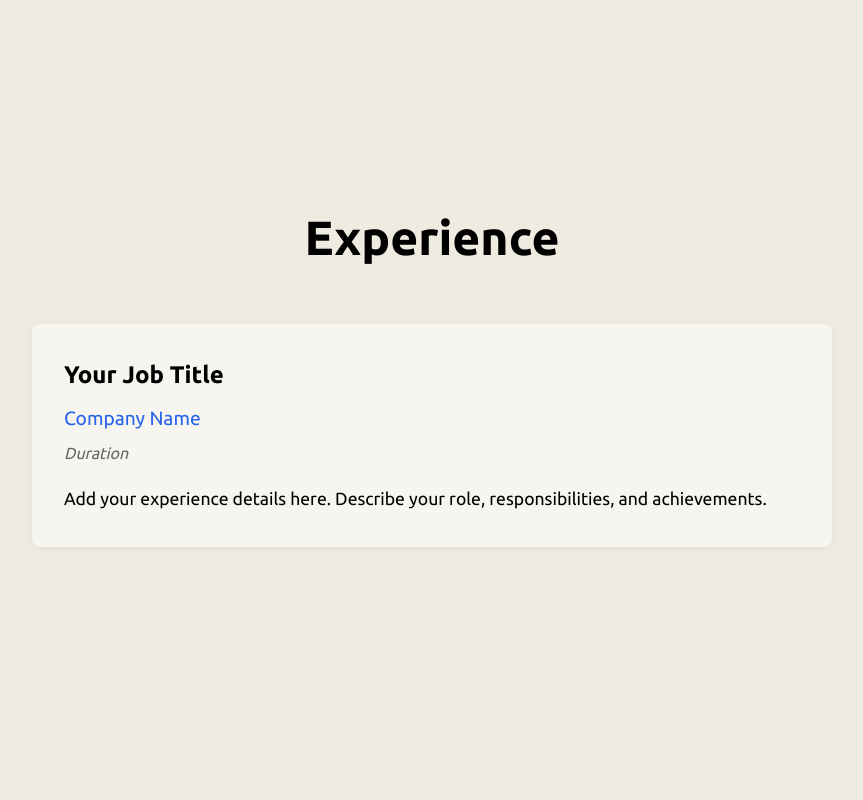
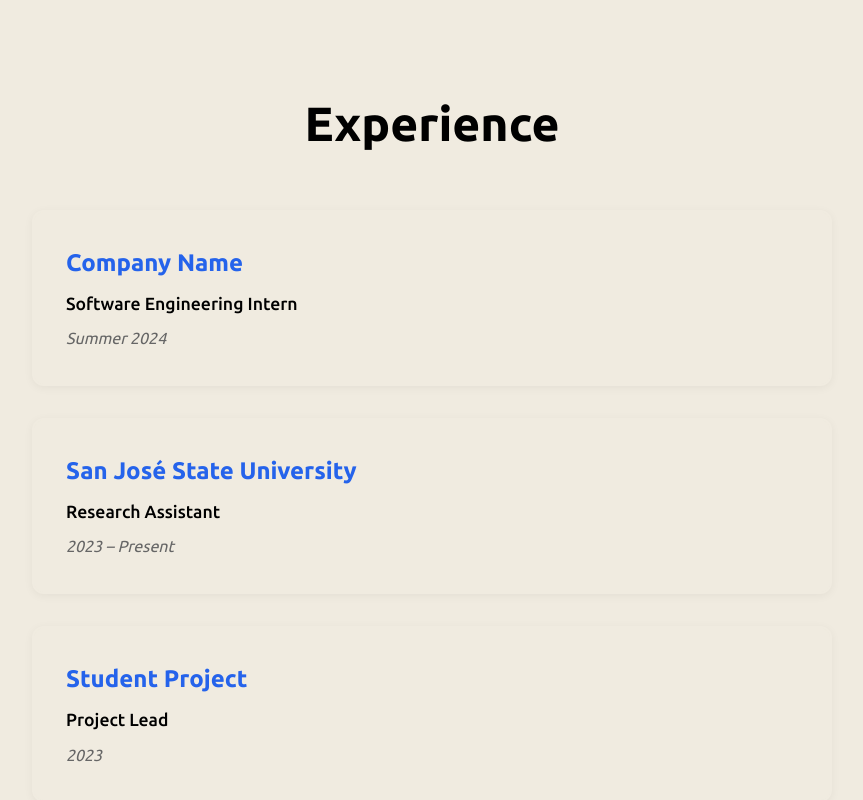
Before and after one commit to BhargavJakkaraju/Portfolio2, a Next.js app: page / in a window 1280 px wide. Shown: the part 1611-2411 px from the top of the page, without its empty margins (208-1071 px from the left). Built offline with nearby package versions, Linux system fonts and the light colour scheme.

Commit message:
added experience section

```diff
--- a/components/Experience.module.css
+++ b/components/Experience.module.css
@@ -1,3 +1,9 @@
+@property --deg {
+  syntax: '<angle>';
+  initial-value: 0deg;
+  inherits: false;
+}
+
 .experience {
   min-height: 100vh;
   padding: 6rem 2rem;
@@ -20,42 +26,168 @@
 }
 
 .content {
+  display: flex;
+  flex-direction: column;
+  gap: 2rem;
   max-width: 800px;
   margin: 0 auto;
 }
 
-.experienceItem {
-  background-color: rgba(255, 255, 255, 0.5);
-  padding: 2rem;
-  border-radius: 8px;
-  margin-bottom: 2rem;
+.cardWrapper {
+  transition: transform 0.3s ease;
+}
+
+.cardWrapper:hover {
+  transform: scale(1.05);
+}
+
+.experienceCard {
+  --deg: 0deg;
+  position: relative;
+  padding: 2px;
+  border-radius: 12px;
+  isolation: isolate;
   box-shadow: 0 2px 10px rgba(0, 0, 0, 0.05);
 }
 
-.jobTitle {
+/* Rotating gradient border – visible on hover */
+.experienceCard::before {
+  content: '';
+  position: absolute;
+  inset: 0;
+  padding: 2px;
+  box-sizing: border-box;
+  border-radius: 12px;
+  background: conic-gradient(from var(--deg),
+      #60a5fa,
+      #2563eb,
+      #3b82f6,
+      #60a5fa);
+  -webkit-mask:
+    linear-gradient(#fff 0 0) content-box,
+    linear-gradient(#fff 0 0);
+  -webkit-mask-composite: xor;
+  mask:
+    linear-gradient(#fff 0 0) content-box,
+    linear-gradient(#fff 0 0);
+  mask-composite: exclude;
+  z-index: 0;
+  opacity: 0;
+  transition: opacity 0.3s ease;
+}
+
+.cardWrapper:hover .experienceCard::before {
+  opacity: 1;
+  animation: experienceRotateDeg 5s linear infinite;
+}
+
+/* Optional glow behind */
+.experienceCard::after {
+  content: '';
+  position: absolute;
+  inset: 0;
+  padding: 2px;
+  box-sizing: border-box;
+  border-radius: 12px;
+  background: conic-gradient(from var(--deg),
+      #60a5fa,
+      #2563eb,
+      #3b82f6,
+      #60a5fa);
+  -webkit-mask:
+    linear-gradient(#fff 0 0) content-box,
+    linear-gradient(#fff 0 0);
+  -webkit-mask-composite: xor;
+  mask:
+    linear-gradient(#fff 0 0) content-box,
+    linear-gradient(#fff 0 0);
+  mask-composite: exclude;
+  z-index: -1;
+  opacity: 0;
+  transition: opacity 0.3s ease;
+  filter: blur(8px);
+}
+
+.cardWrapper:hover .experienceCard::after {
+  opacity: 0.5;
+  animation: experienceRotateDeg 5s linear infinite;
+}
+
+@keyframes experienceRotateDeg {
+  to {
+    --deg: 360deg;
+  }
+}
+
+.experienceCardInner {
+  position: relative;
+  z-index: 2;
+  background-color: rgba(240, 235, 224, 0.98);
+  backdrop-filter: blur(10px);
+  border-radius: 10px;
+  padding: 2rem;
+  min-height: 140px;
+  overflow: hidden;
+}
+
+.experienceCardFront {
+  transition: filter 0.3s ease;
+}
+
+.cardWrapper:hover .experienceCardFront {
+  filter: blur(6px);
+}
+
+.company {
   font-size: 1.5rem;
-  font-weight: 600;
-  color: #000000;
+  font-weight: 700;
+  color: #2563eb;
   margin-bottom: 0.5rem;
 }
 
-.company {
-  font-size: 1.2rem;
-  color: #2563eb;
+.jobTitle {
+  font-size: 1.1rem;
+  font-weight: 500;
+  color: #000000;
   margin-bottom: 0.5rem;
 }
 
 .duration {
   font-size: 1rem;
   color: #666666;
-  margin-bottom: 1rem;
   font-style: italic;
 }
 
-.description {
-  font-size: 1.1rem;
+.experienceCardOverlay {
+  position: absolute;
+  inset: 0;
+  display: flex;
+  flex-direction: column;
+  justify-content: center;
+  padding: 2rem;
+  background-color: rgba(240, 235, 224, 0.97);
+  border-radius: 10px;
+  opacity: 0;
+  transition: opacity 0.3s ease;
+  pointer-events: none;
+}
+
+.cardWrapper:hover .experienceCardOverlay {
+  opacity: 1;
+  pointer-events: auto;
+}
+
+.overlayTitle {
+  font-size: 1.25rem;
+  font-weight: 600;
+  color: #2563eb;
+  margin-bottom: 0.75rem;
+}
+
+.overlayText {
+  font-size: 1rem;
   color: #000000;
-  line-height: 1.8;
+  line-height: 1.7;
 }
 
 @media (max-width: 768px) {
@@ -63,15 +195,28 @@
     font-size: 2rem;
   }
 
-  .jobTitle {
-    font-size: 1.2rem;
+  .company {
+    font-size: 1.35rem;
   }
 
-  .company {
+  .jobTitle {
     font-size: 1rem;
   }
 
-  .description {
-    font-size: 1rem;
+  .overlayTitle {
+    font-size: 1.1rem;
+  }
+
+  .overlayText {
+    font-size: 0.95rem;
+  }
+
+  .experienceCardInner {
+    min-height: 120px;
+    padding: 1.5rem;
+  }
+
+  .experienceCardOverlay {
+    padding: 1.5rem;
   }
 }
--- a/components/Experience.tsx
+++ b/components/Experience.tsx
@@ -1,4 +1,30 @@
+'use client'
+
 import styles from './Experience.module.css'
+
+const EXPERIENCES = [
+  {
+    jobTitle: 'Software Engineering Intern',
+    company: 'Company Name',
+    duration: 'Summer 2024',
+    overlayTitle: 'Role & impact',
+    overlayText: 'Worked on full-stack features and APIs. Collaborated with the team on design reviews and helped improve test coverage and documentation.',
+  },
+  {
+    jobTitle: 'Research Assistant',
+    company: 'San José State University',
+    duration: '2023 – Present',
+    overlayTitle: 'Focus',
+    overlayText: 'Supporting research in software systems and tools. Gaining experience with data pipelines, experimentation, and academic writing.',
+  },
+  {
+    jobTitle: 'Project Lead',
+    company: 'Student Project',
+    duration: '2023',
+    overlayTitle: 'What we built',
+    overlayText: 'Led a small team building a web application. Handled planning, front-end and back-end tasks, and deployment. Learned a lot about collaboration and project scope.',
+  },
+]
 
 export default function Experience() {
   return (
@@ -6,15 +32,23 @@
       <div className={styles.container}>
         <h2 className={styles.sectionTitle}>Experience</h2>
         <div className={styles.content}>
-          <div className={styles.experienceItem}>
-            <h3 className={styles.jobTitle}>Your Job Title</h3>
-            <p className={styles.company}>Company Name</p>
-            <p className={styles.duration}>Duration</p>
-            <p className={styles.description}>
-              Add your experience details here. Describe your role, responsibilities,
-              and achievements.
-            </p>
-          </div>
+          {EXPERIENCES.map((exp, i) => (
+            <div key={i} className={styles.cardWrapper}>
+              <div className={styles.experienceCard}>
+                <div className={styles.experienceCardInner}>
+                  <div className={styles.experienceCardFront}>
+                    <h3 className={styles.company}>{exp.company}</h3>
+                    <p className={styles.jobTitle}>{exp.jobTitle}</p>
+                    <p className={styles.duration}>{exp.duration}</p>
+                  </div>
+                  <div className={styles.experienceCardOverlay}>
+                    <h4 className={styles.overlayTitle}>{exp.overlayTitle}</h4>
+                    <p className={styles.overlayText}>{exp.overlayText}</p>
+                  </div>
+                </div>
+              </div>
+            </div>
+          ))}
         </div>
       </div>
     </section>
```
